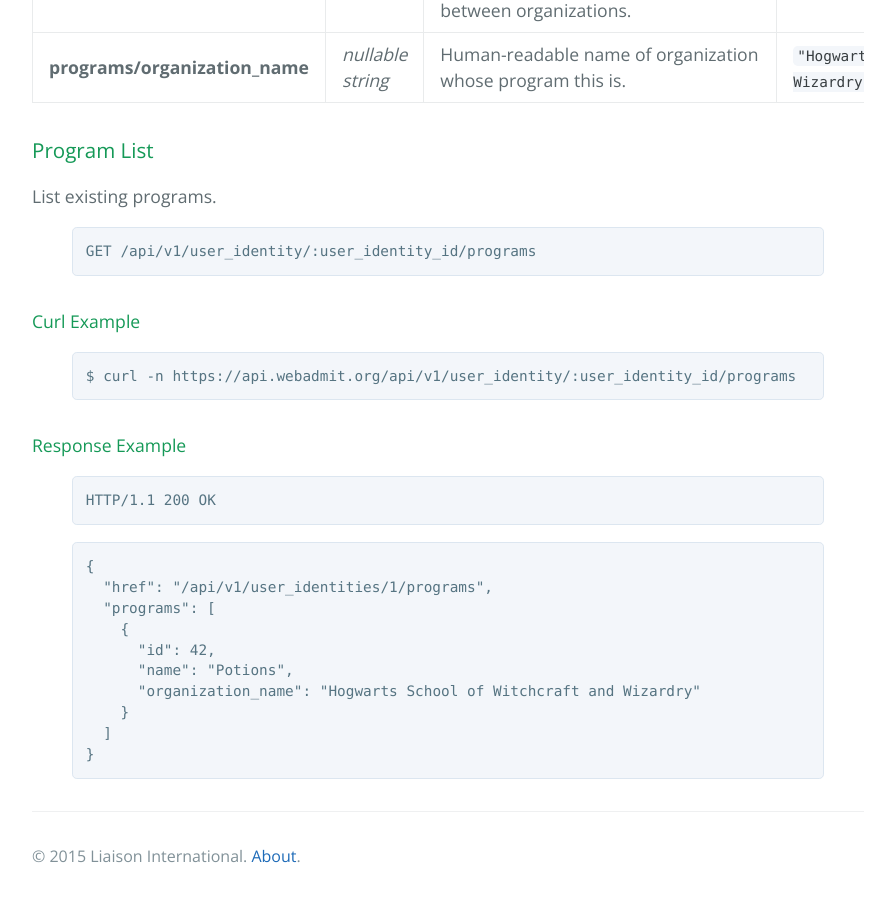
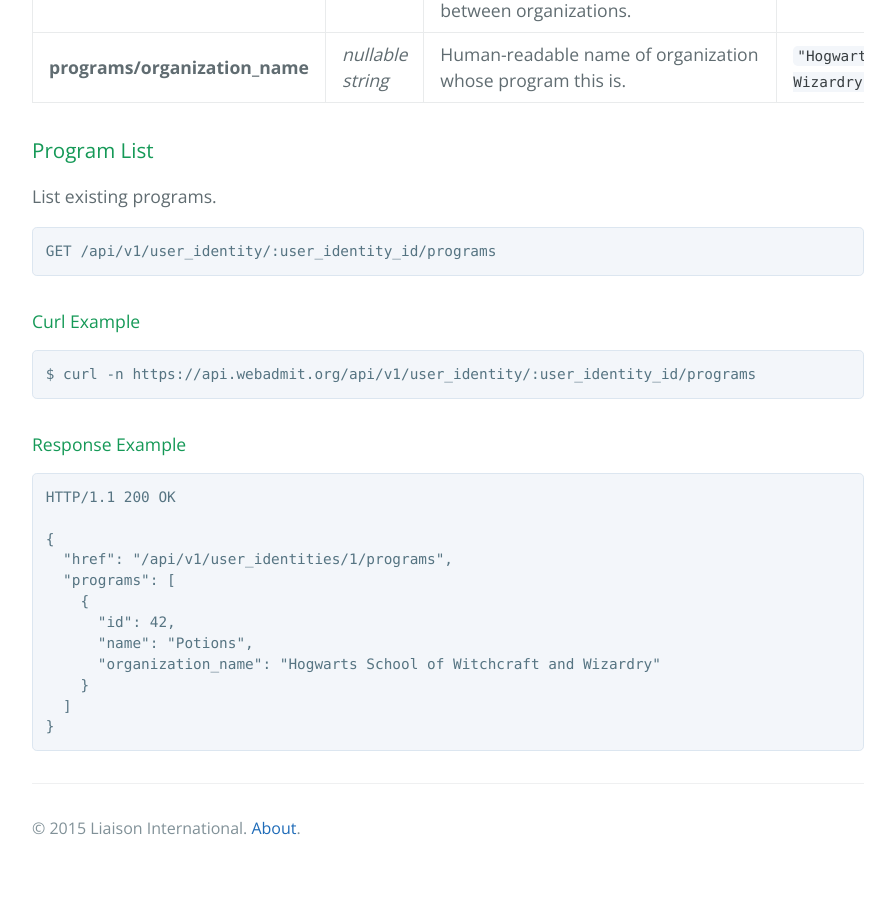
Before and after one commit to Liaison-Intl/Liaison-Intl.github.io, a Jekyll site: the page built from program.md, in a window 1280 px wide and 900 px high, scrolled down 682 px. Shown: the whole window, without its empty margins (192-1087 px from the left). Built offline with Jekyll 4.4.1, drawn with Linux system fonts in a browser that asks for light colours; after the commit the page ends 1554 px from its top, so only the background shows below that.

Commit message:
Work around differences in GitHub Flavored Markdown support

```diff
--- a/program.md
+++ b/program.md
@@ -20,32 +20,23 @@ An applicant applies to a **program** at an organization.
 
 List existing programs.
 
-{% highlight http %}
-GET /api/v1/user_identity/:user_identity_id/programs
-{% endhighlight %}
-
+    GET /api/v1/user_identity/:user_identity_id/programs
 
 #### Curl Example
 
-{% highlight bash %}
-$ curl -n https://api.webadmit.org/api/v1/user_identity/:user_identity_id/programs
-{% endhighlight %}
+    $ curl -n https://api.webadmit.org/api/v1/user_identity/:user_identity_id/programs
 
 #### Response Example
 
-{% highlight http %}
-HTTP/1.1 200 OK
-{% endhighlight %}
+    HTTP/1.1 200 OK
 
-{% highlight json %}
-{
-  "href": "/api/v1/user_identities/1/programs",
-  "programs": [
     {
-      "id": 42,
-      "name": "Potions",
-      "organization_name": "Hogwarts School of Witchcraft and Wizardry"
+      "href": "/api/v1/user_identities/1/programs",
+      "programs": [
+        {
+          "id": 42,
+          "name": "Potions",
+          "organization_name": "Hogwarts School of Witchcraft and Wizardry"
+        }
+      ]
     }
-  ]
-}
-{% endhighlight %}
```
